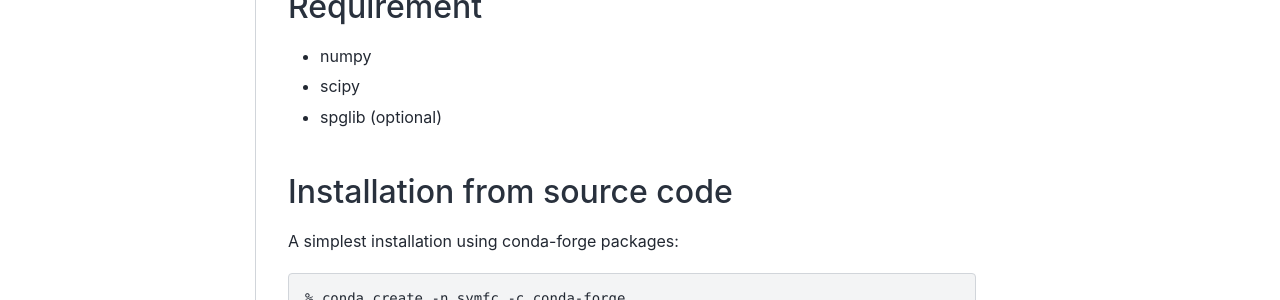
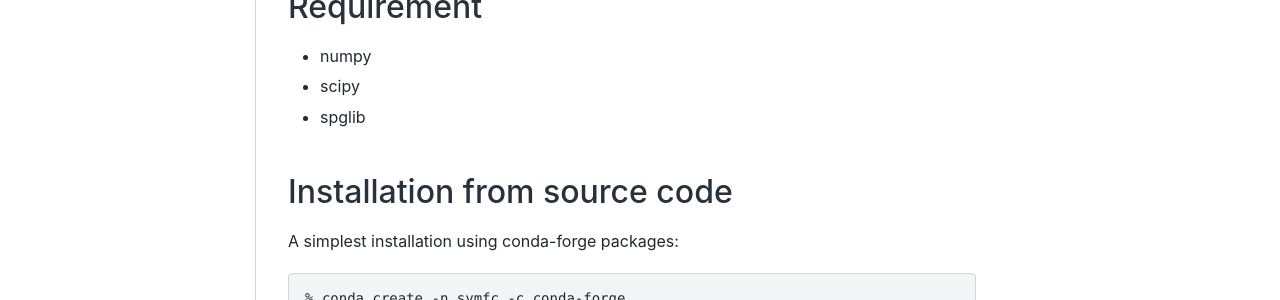
Before and after one commit to symfc/symfc, a Sphinx documentation site: the page built from doc/install.md, in a window 1280 px wide. Shown: the part 291-591 px from the top of the page. Built offline with Sphinx 7.4.7 and the Sphinx Book theme 1.1.4, drawn with Linux system fonts in a browser that asks for light colours.

Commit message:
Update installation doc

```diff
--- a/doc/install.md
+++ b/doc/install.md
@@ -9,7 +9,7 @@ PyPI and conda-forge packages are available.
 
 - numpy
 - scipy
-- spglib (optional)
+- spglib
 
 ## Installation from source code
 
```
